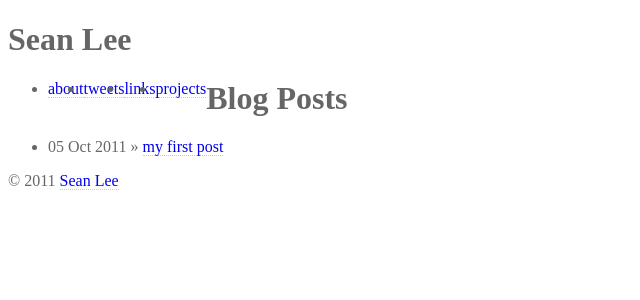
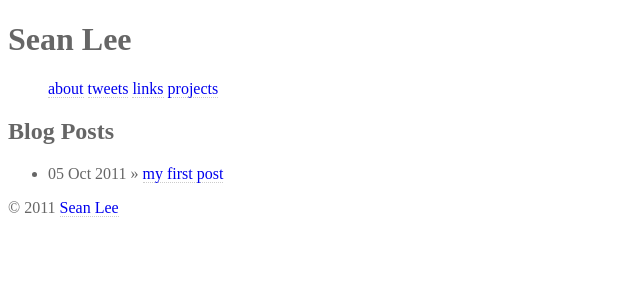
Before and after one commit to lisongx/notimportant.org, a Jekyll site: the page built from index.html, in a window 1280 px wide. Shown: the top 300 px of the page, without its empty margins (0-640 px from the left). Built offline with Jekyll 4.4.1, drawn with Linux system fonts in a browser that asks for light colours.

Commit message:
make the li in ul horz

```diff
--- a/css/style.css
+++ b/css/style.css
@@ -2,7 +2,8 @@
     color: #666;
 }
 header li {
-    float: left;
+    list-style-type: none;
+    display: inline;
 }
 a:link {
     text-decoration: none;
--- a/index.html
+++ b/index.html
@@ -3,11 +3,13 @@
 title: Sean Lee
 ---
 
-<div id="home">
+<section id="home">
   <h1>Blog Posts</h1>
   <ul class="posts">
     {% for post in site.posts %}
       <li><span>{{ post.date | date_to_string }}</span> &raquo; <a href="{{ post.url }}">{{ post.title }}</a></li>
     {% endfor %}
+    </ul>
+</section>
   </ul>
 </div>
```
Also changed, not shown: 1 other file.
